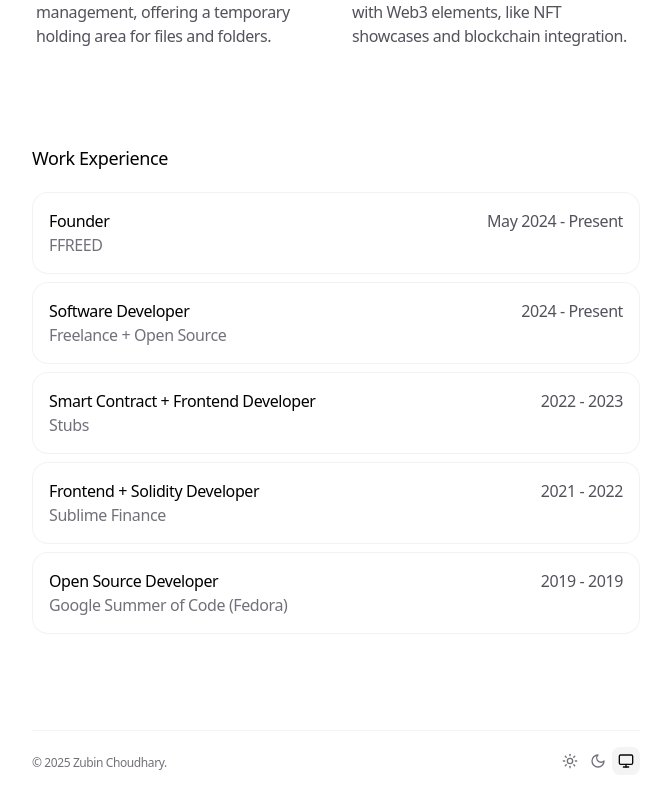
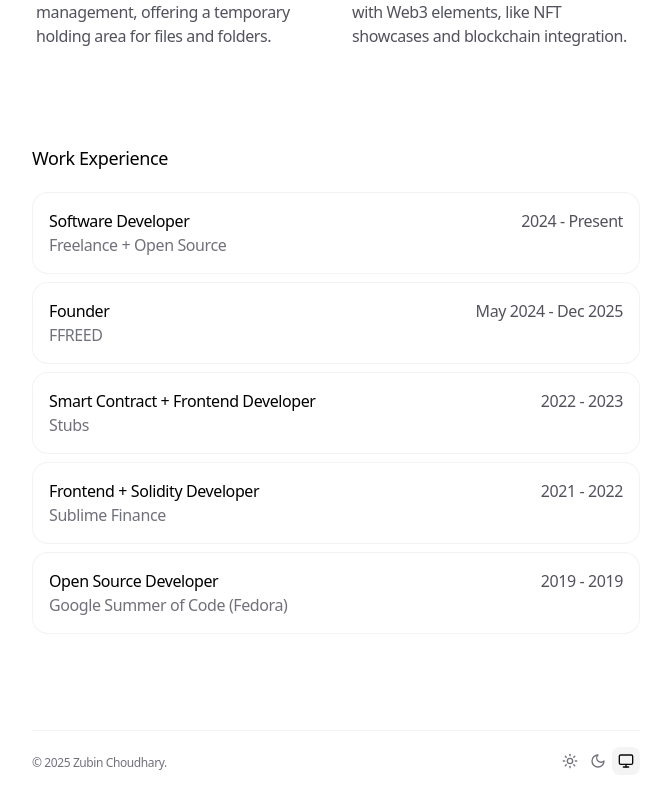
Before and after one commit to iamzubin/iamzub.in, a Next.js app: page / in a window 1280 px wide. Shown: the part 1236-2027 px from the top of the page, without its empty margins (304-975 px from the left). Built offline with nearby package versions, Linux system fonts and the light colour scheme.

Commit message:
Update: work ex

```diff
--- a/app/data.ts
+++ b/app/data.ts
@@ -75,20 +75,20 @@ export const PROJECTS: Project[] = [
 
 export const WORK_EXPERIENCE: WorkExperience[] = [
   {
-    company: 'FFREED',
-    title: 'Founder',
-    start: 'May 2024',
-    end: 'Present',
-    link: 'https://x.com/ffreedwallet/',
-    id: 'work1',
-  },
-  {
     company: 'Freelance + Open Source',
     title: 'Software Developer',
     start: '2024',
     end: 'Present',
     link: 'https://github.com/iamzubin',
     id: 'work2',
+  },
+  {
+    company: 'FFREED',
+    title: 'Founder',
+    start: 'May 2024',
+    end: 'Dec 2025',
+    link: 'https://x.com/ffreedwallet/',
+    id: 'work1',
   },
   {
     company: 'Stubs',
```
